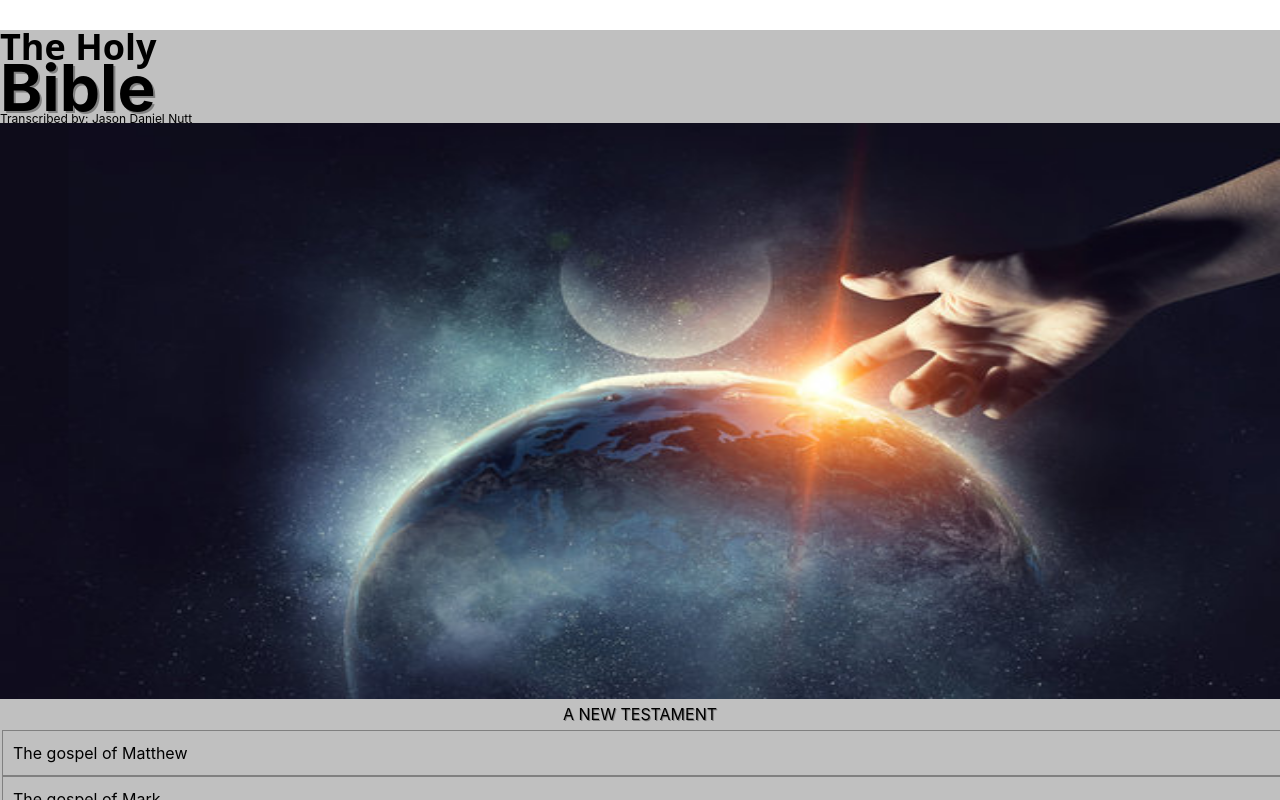
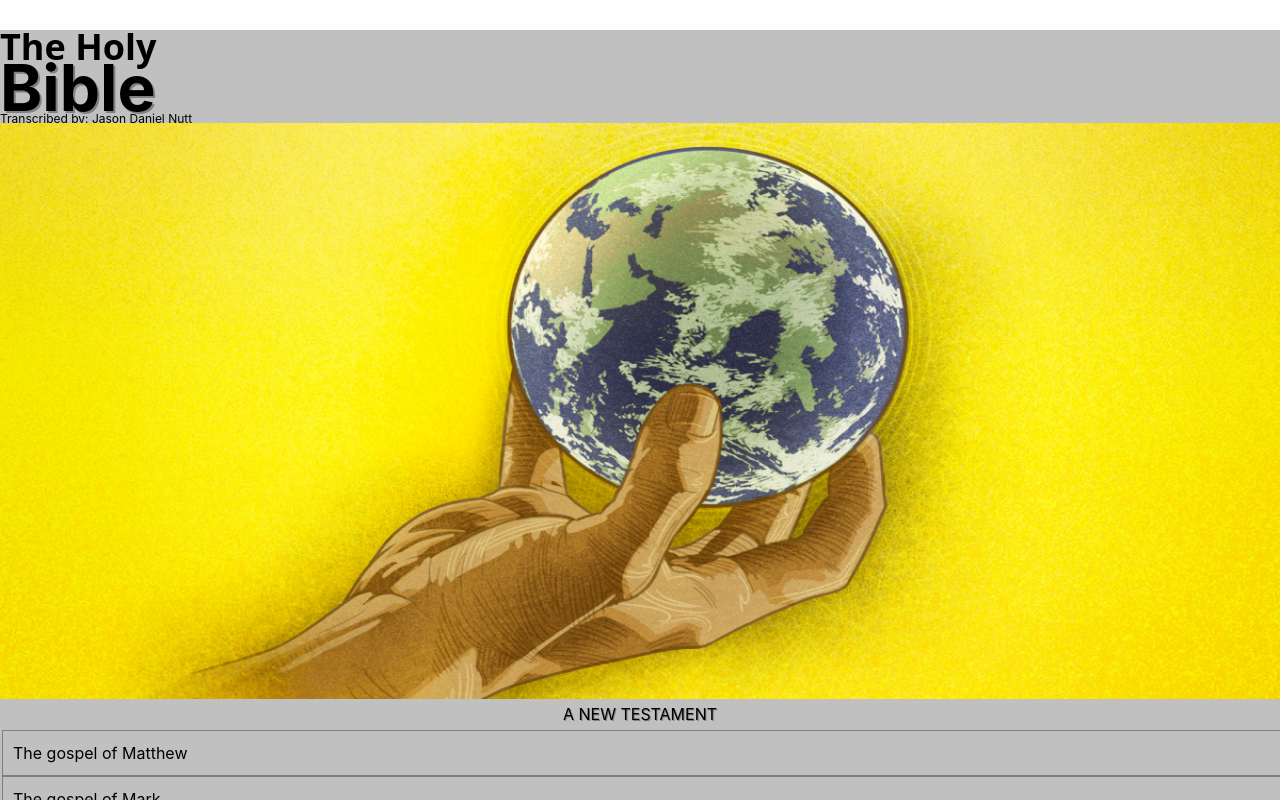
Before and after one commit to jnutt367/the-holy-bible, a Next.js app: page / in a window 1280 px wide. Shown: the top 800 px of the page. Built offline with nearby package versions, Linux system fonts and the light colour scheme.

Commit message:
Update index.js
adding hand held earth image

```diff
--- a/pages/index.js
+++ b/pages/index.js
@@ -23,7 +23,7 @@ export default function Home() {
              </p>
                           <div className={styles.hero}>
                              <Image
-                                src="/gods-finger.jpg"
+                                src="/hand-held-earth.jpg"
                                 alt="Picture of the Gods finger"
                                 height={900}
                                 width={2000}
```
